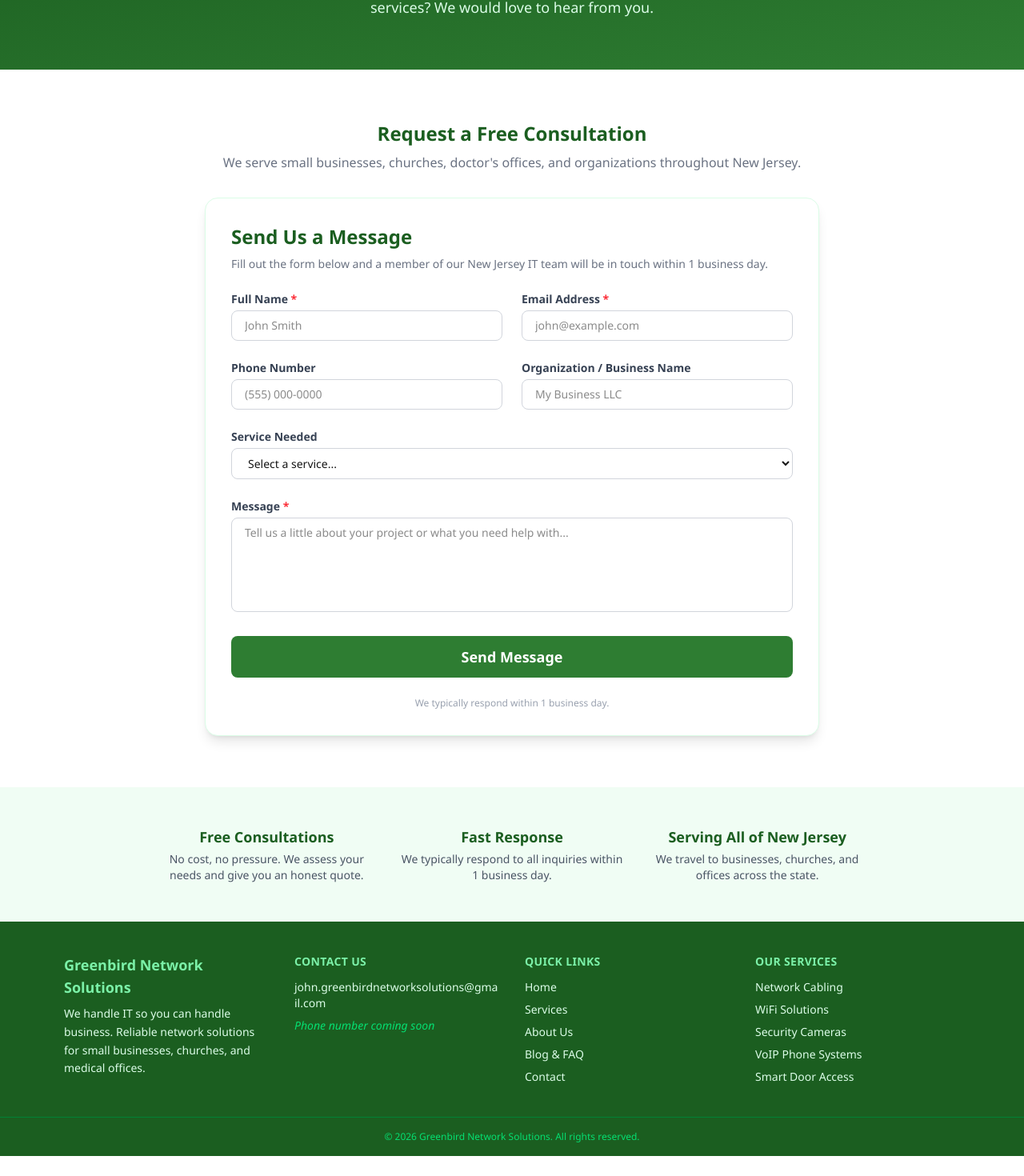
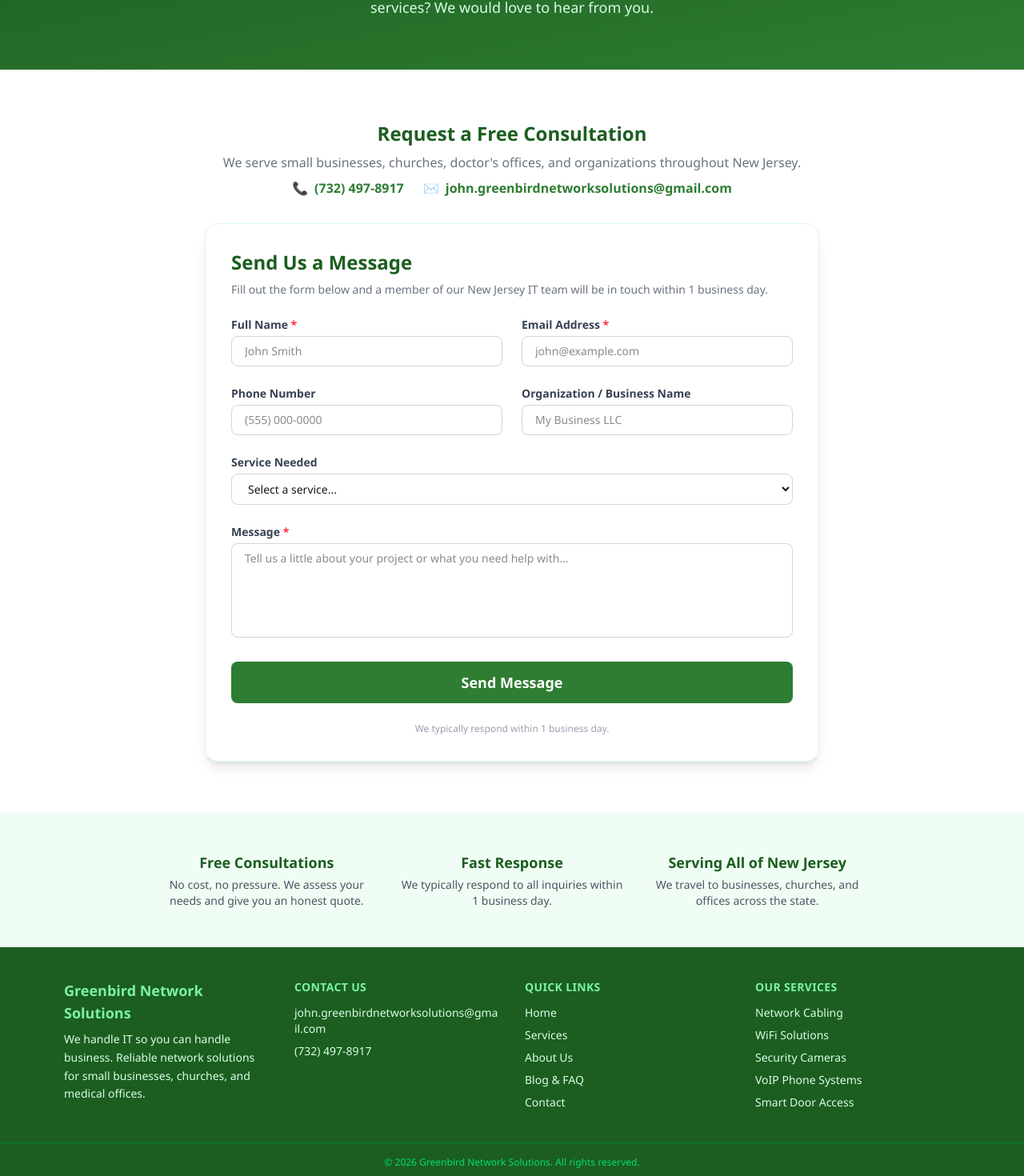
Before and after one commit to jtdc12/greenbird-website, a Next.js app: page /contact in a window 1280 px wide. Shown: the part 238-1708 px from the top of the page at 80% size. Before the commit the page ends 1683 px from the top, so only its background shows below. Built offline with nearby package versions, Linux system fonts and the light colour scheme.

Commit message:
Add phone number (732) 497-8917 to footer and contact page

```diff
--- a/app/components/Footer.tsx
+++ b/app/components/Footer.tsx
@@ -21,7 +21,11 @@ export default function Footer() {
                 john.greenbirdnetworksolutions@gmail.com
               </a>
             </li>
-            <li className="text-green-400 italic">Phone number coming soon</li>
+            <li>
+              <a href="tel:+17324978917" className="hover:text-white transition-colors">
+                (732) 497-8917
+              </a>
+            </li>
           </ul>
         </div>
 
--- a/app/contact/page.tsx
+++ b/app/contact/page.tsx
@@ -26,7 +26,15 @@ export default function ContactPage() {
       <section className="py-16 px-4">
         <div className="max-w-3xl mx-auto">
           <h2 className="text-2xl font-bold text-[#1b5e20] text-center mb-2">Request a Free Consultation</h2>
-          <p className="text-gray-500 text-center mb-8">We serve small businesses, churches, doctor's offices, and organizations throughout New Jersey.</p>
+          <p className="text-gray-500 text-center mb-2">We serve small businesses, churches, doctor's offices, and organizations throughout New Jersey.</p>
+          <div className="flex flex-col sm:flex-row justify-center gap-6 mb-8 text-center">
+            <a href="tel:+17324978917" className="flex items-center justify-center gap-2 text-[#2e7d32] font-semibold hover:text-[#1b5e20] transition-colors">
+              <span>📞</span> (732) 497-8917
+            </a>
+            <a href="mailto:john.greenbirdnetworksolutions@gmail.com" className="flex items-center justify-center gap-2 text-[#2e7d32] font-semibold hover:text-[#1b5e20] transition-colors break-all">
+              <span>✉️</span> john.greenbirdnetworksolutions@gmail.com
+            </a>
+          </div>
           <ContactForm />
         </div>
       </section>
```
